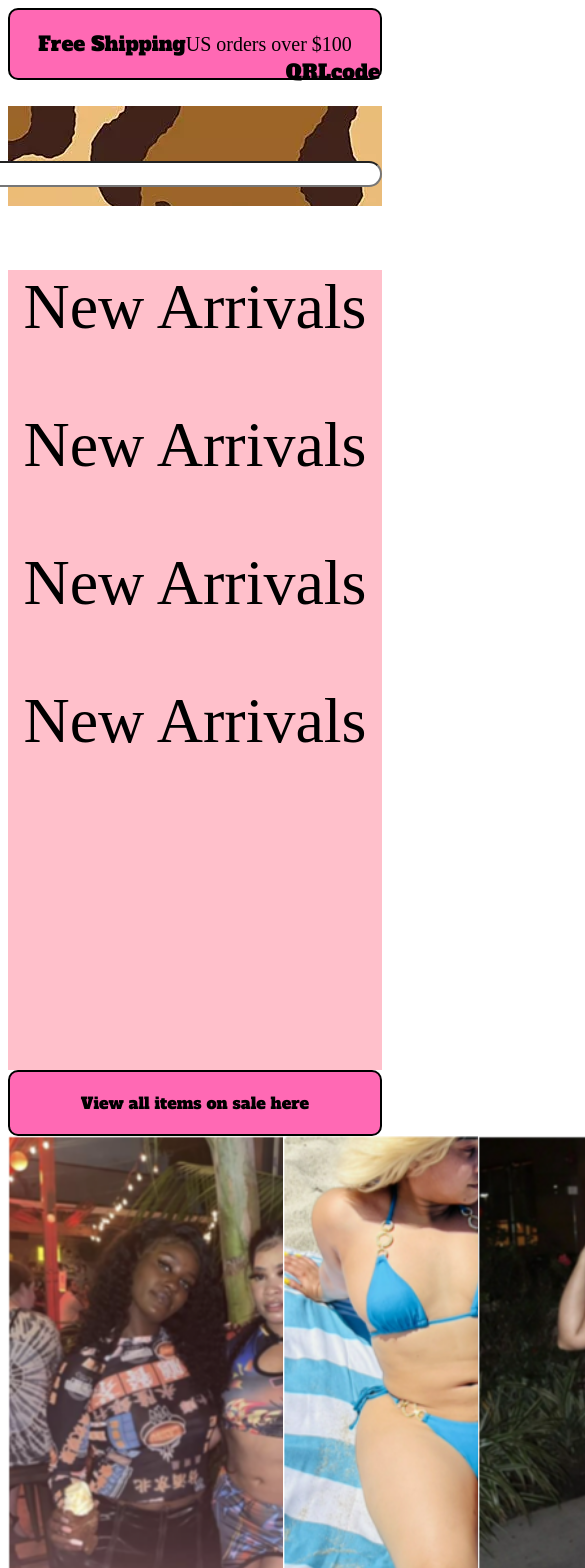
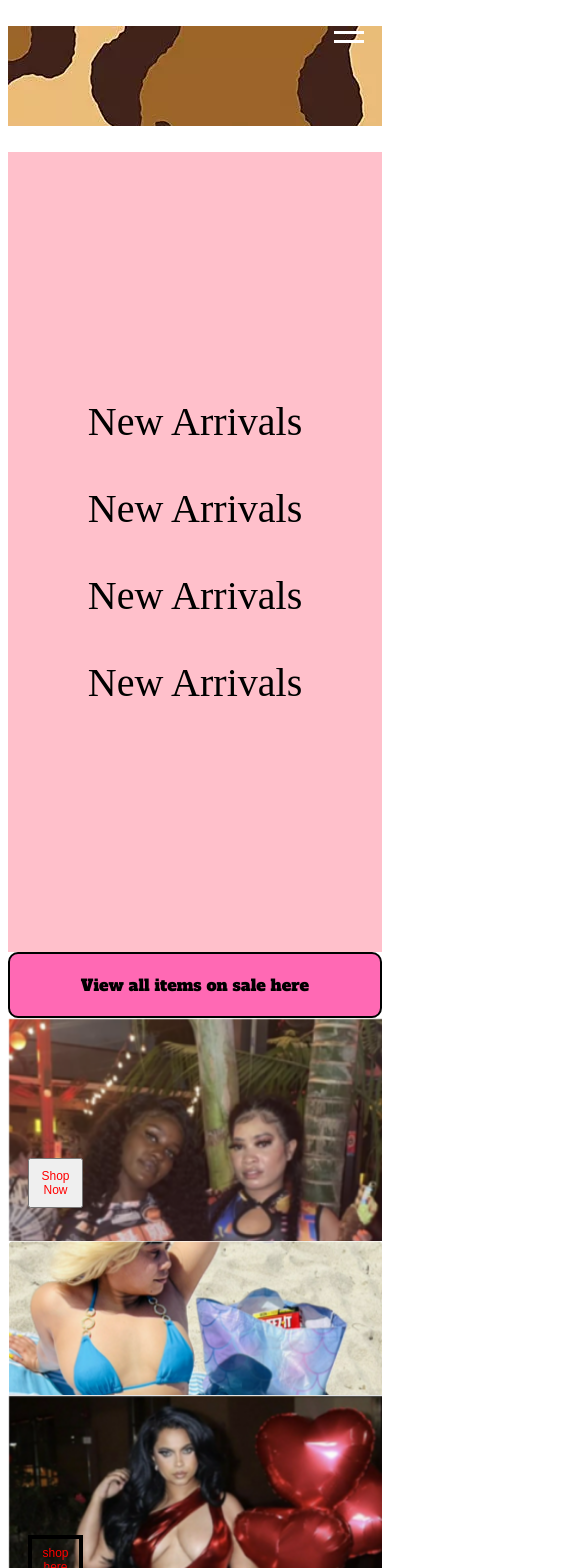
Before and after one commit to mtravers1/onlineretailwebsite, a React (Create React App) app: page / in a window 390 px wide. Shown: the top 1568 px of the page, 585 px wide, since content can reach past the window. Built offline with nearby package versions, Linux system fonts and the light colour scheme; a web font is replaced by a local one.

Commit message:
finishing making home responsive to mobile

```diff
--- a/src/components/homenav.js
+++ b/src/components/homenav.js
@@ -28,6 +28,15 @@ const HomeNavbar = ()=>{
                     <input type="text" style={{width:"400px", borderRadius:"20px", height:"20px"}} ></input>
                 </li>
 
+                <a href='#' id="togglebutton">
+                    <span id="bar" />
+                    <span id="bar" />
+                    <span id="bar" />
+
+
+
+                </a>
+
 
 
 
--- a/src/components/navbar.js
+++ b/src/components/navbar.js
@@ -8,9 +8,7 @@ const Navbar = ()=>{
 
             <ul>
 
-            <li>
-                    <button type='button'><Link to='/yourcart'>Your Cart</Link></button>
-                </li>
+
                 <li>
                     <Link to="/home">home</Link>
                 </li>
@@ -24,6 +22,9 @@ const Navbar = ()=>{
                 <li >
                     <Link to='/' style={{borderRight:"none"}}>Help</Link>
                 </li>
+                <li>
+                    <button type='button'><Link to='/yourcart'>Your Cart</Link></button>
+                </li>
 
 
             </ul>
--- a/src/index.css
+++ b/src/index.css
@@ -24,7 +24,27 @@
   float:right
 }
 
+#home{
 
+}
+
+#togglebutton{
+  position:absolute;
+  top:.75rem;
+  right:1rem;
+  flex-direction:column;
+  justify-content:space-between;
+  width:30px;
+  height:21px;
+  display:none
+}
+
+#bar{
+  height:3px;
+  width:100%;
+  background-color: white;
+  border-bottom: 10px;
+}
 
 #homenavbar{
   font-size: 26px;
@@ -109,7 +129,7 @@
     max-width: 65%;
     max-height: 30%;
     position: relative;
-    bottom: 700px;
+    bottom: 550px;
     left: 20px;
 
 }
@@ -121,9 +141,28 @@
 
 #headingpic{
   height: 800px;
-  width: 100%;
+
   background-color: pink;
   font-family: 'Bungee Outline', cursive;
+  display: flex;
+  display: flex;
+    font-size: 50px;
+    justify-content: center;
+    align-items: center;
+
+}
+
+#shopbut{
+  width:450px;
+  height:100px;
+
+  font-weight:bold;
+  font-size:28px;
+  margin-top:100px;
+  margin-bottom:10px;
+  font-family: 'Alfa Slab One', cursive;
+  border-radius: 5px;
+  background-color:#ff69b4
 
 }
 
@@ -171,6 +210,16 @@
   align-items: center;
 
 }
+
+#salebutton button {
+
+  color:red;
+  height:50px;
+  width:200px;
+  font-size:24px;
+}
+
+
 
 #favorite{
   font-family: 'Bubblegum Sans', cursive;
@@ -256,8 +305,8 @@
 
 #subscribe{
   display:grid;
-  grid-template-columns: repeat(2, minmax(600px, 1fr));
-  grid-template-rows: 400px;
+  grid-template-columns: repeat(2, minmax(auto, 1fr));
+
   background-color: black;
 }
 
@@ -292,7 +341,6 @@
   display: grid;
   grid-template-columns: repeat(2, minmax(auto, 1fr));
   font-size: 24px;
-  height:300px
 }
 
 .story h1{
@@ -369,7 +417,7 @@
   display: grid;
   grid-template-columns: repeat(4, minmax(auto, 1fr));
   grid-gap:20px;
-  padding: 100px;
+
 }
 
 #category img{
@@ -397,7 +445,10 @@
 
   height: 250px;
   width: 205px;
-  background-color: lightgray;
+  background-color: grey;
+  display: flex;
+  justify-content: center;
+  align-items: center;
 }
 
 #shopal{
@@ -405,12 +456,6 @@
 
 }
 
-#shopbut{
-  font-family: 'Alfa Slab One', cursive;
-  border-radius: 5px;
-  background-color:#ff69b4
-
-}
 
 #newsletter{
   height:200px;
@@ -419,10 +464,35 @@
   grid-template-columns: repeat(2, minmax(auto, 1fr));
 }
 
+#newsletter button{
+  background-color: #606060;
+  border:none;
+  margin-left:20px;
+  width:"90px"
+
+}
+
 #prod{
   display: grid;
   grid-template-columns: repeat(2,minmax(auto, 1fr));
   border: 1px solid grey
+}
+
+#prod span{
+  text-align: left;
+
+}
+
+#prod button{
+  background-color: #606060;
+  height:50px;
+  width:100px
+}
+
+#prod a{
+  text-decoration: none;
+  color:white;
+
 }
 
 #productpage{
@@ -449,7 +519,7 @@
 #product img{
   width:130px;
   height:150px;
-  background-color: chocolate
+  background-color: lightgrey
 }
 #product div{
   padding-right: 10px
@@ -710,6 +780,10 @@ height:30px
   float:left
 }
 
+#collection{
+  background-color: #ff69b4;
+}
+
 #reviews{
   display: flex;
   justify-content: space-around;
@@ -804,3 +878,103 @@ display: flex;
 
 
 }
+
+
+@media(max-width: 600px){
+  #togglebutton{
+    display: flex;
+    color: pink
+
+  }
+
+  #homenavbar li{
+    display: none;
+  }
+
+  #header{
+    display: none;
+  }
+
+  #saleitems p {
+    font-size: 0px;
+    position: relative;
+    top:30px;
+
+
+    text-align: left;
+}
+
+#saleitems{
+
+  display:flex;
+  flex-direction: row;
+  flex-wrap:wrap;
+}
+
+.leftpic{
+  width:100%
+}
+
+.midpic{
+  width:100%
+}
+
+.rightpic{
+  width:100%
+}
+#shopbut{
+  width:auto;
+  height:auto;
+
+}
+
+#salebutton {
+  width:75px;
+  height:70px;
+  position: relative;
+  top:100px
+
+
+
+}
+#salebutton button {
+  font-size:12px;
+  margin-left:20px;
+  width:105px;
+  height:50px;
+
+
+}
+
+#headingpic{
+
+}
+
+#headingpic span{
+  background-color:pink;
+  font-size: 40px
+}
+
+.story {
+  display: flex;
+  flex-wrap: wrap;
+  font-size: 24px;
+}
+
+#subscribe {
+
+  grid-template-rows: repeat(2, minmax(auto, 1fr));
+
+}
+
+
+#footer {
+  display: flex;
+  flex-wrap: wrap;
+}
+
+.collab {
+  font-size: 12px;
+}
+
+}
--- a/src/page/collection.js
+++ b/src/page/collection.js
@@ -37,11 +37,11 @@ const Collection = ()=>{
 
     return(
         <div id="collection">
-            {dress &&<Browseall dress={dress}  />}
+            {/* {dress &&<Browseall dress={dress}  /> */}
             {/* <Browseall dress={dress} handleDelete={handleDelete} /> */}
-            <div><p>best selling</p>
-            {dress && <Browseall dress={dress.filter((dres)=>dres.rating>=4)} />}
-            </div>
+            <p>best selling</p>
+            {/* {dress && <Browseall dress={dress.filter((dres)=>dres.rating>=4)} />
+            </div> */}
             {/* {cart && <Cart cart={cart}/>} */}
 
 
--- a/src/page/home.js
+++ b/src/page/home.js
@@ -18,7 +18,7 @@ const Home = () => {
             <HomeNavbar/>
             </div>
             <div id="headingpic">
-            <span style={{backgroundColor:"pink", fontSize: "64px"}}>
+            <span >
                 <p>New Arrivals</p>
                 <p>New Arrivals</p>
                 <p>New Arrivals</p>
@@ -27,13 +27,20 @@ const Home = () => {
             </div>
             <div id="shoppingstrip" style={{padding:"20px", border:"2px solid black", borderRadius:10, backgroundColor:"#ff69b4", fontFamily:"'Alfa Slab One', cursive"}} href="/">View all items on sale here</div>
             <div id="saleitems">
-                <span className="leftpic"><p style={{}}>Trending<br/>
+                <span className="leftpic">
+
+
+                    <p style={{}}>Trending<br/>
                 This Week<br/><span id="salebutton">
-                    <button type="button" style={{color:"red", height:"50px" ,width:"200px", fontSize:"24px"}}>shop Now</button></span></p></span>
+                    <button type="button">Shop Now</button></span></p>
+
+                    </span>
+
+
                 <span className="midpic"><p>Bakini Sale 30% off</p></span>
                 <span className="rightpic"><p>New <br/>Date Nite <br/>
                 <span id="salebutton">
-                <button type="button" style={{height:"50px", width:"200px", border: "4px solid black", fontSize:"24px", background:"none"}}>shop here</button></span></p></span>
+                <button type="button" style={{ border: "4px solid black", background:"none"}}>shop here</button></span></p></span>
 
             </div>
             <div id="fav" >
@@ -51,7 +58,7 @@ const Home = () => {
                 <span id="dress3"><p style={{position:"relative", top:"400px"}}><span style={{color:"pink"}} id="homeprice">$300</span><br/><span id="hname">white dress</span></p></span>
                 <span id="dress4"><p style={{position:"relative", top:"400px"}}><span style={{color:"pink"}} id="homeprice">$400</span><br/><span id="hname">snake dress</span></p></span>
             </div>
-            <button id="shopbut" type="button" style={{width:"450px", height:"100px", backgroundColor:"pink", fontWeight:"bold", fontSize:"28px", marginTop:"100px", marginBottom:"10px"}}><Link to="/shopAll">Shop All</Link></button>
+            <button id="shopbut" type="button"><Link to="/shopAll">Shop All</Link></button>
 
             <div id="subscribe" >
             <div id="signup">
--- a/src/page/loyaltycard.js
+++ b/src/page/loyaltycard.js
@@ -123,7 +123,7 @@ const Loyalty = ()=>{
 
 
             </div>
-            <p style={{float:"right", marginRight:"230px", marginBottom:"200px", fontWeight:"bold"}}><ion-icon style={{color:"white"}} name="star-outline"></ion-icon>required Field</p>
+            <p style={{float:"right", marginRight:"230px", fontWeight:"bold"}}><ion-icon style={{color:"white"}} name="star-outline"></ion-icon>required Field</p>
 
             <button type="Submit">Enroll </button>
 
--- a/src/page/shopAll.js
+++ b/src/page/shopAll.js
@@ -15,7 +15,7 @@ const ShopAll = (props)=>{
         <div id="shopal">
             <div style={{backgroundColor:"lightgrey"}}>
 
-            <Navbar />
+            <Navbar style={{justifyContent:"right"}}/>
 
 
 
@@ -39,16 +39,17 @@ const ShopAll = (props)=>{
                 <span><img scr="./"></img><p>Category</p></span>
                 <span><img></img><p>Category</p></span>
                 <span><img></img><p>Category</p></span>
-                <span><p id="shopp">ShopNow</p><p></p></span>
+                <span id="shopp"><span ><p>shop now</p></span></span>
+                {/* <span><span id="shopp">ShopNow</span></span> */}
                 </div>
                 <div id="newsletter" >
 
-                   <span style={{float:"left", border:"1px solid grey"}}><p>image</p>
+                   <span style={{float:"left", border:"1px solid grey"}}><img  style={{display:"flex", justifyContent:"center", alignItems:"center"}} src="" alt="photo"/>
 
                    </span>
                    <span style={{border:"1px solid grey"}}>
                    <p  >newsletter<br/><input type="text" style={{width:"300px", height:"30px", border:"1px solid grey"}}/>
-                    <button type="submit" style={{height:"35px"}}>Subscribe</button></p>
+                    <button type="submit" style={{height:"35px", width:"100px"}}>Subscribe</button></p>
                    </span>
                 </div>
                 <div id="prod">
@@ -57,12 +58,12 @@ const ShopAll = (props)=>{
                 <span style={{width:"70%", float:"left"}}><h1>Header Reguarding your product</h1>
                 <br/>Sed ut perpiciatis unde omnis iste natus error voluptete accusanrium doloremque laudantiumtotam rem aperiam eaque ipsa quae ab illo<br/>
                 <button type="button">
-                    <Link to="/browseall">Browse all</Link>
+                    <Link to="/browseall" style={{textDeclearation:"none"}}>Browse all</Link>
                     </button></span>
                 <span >
                         <div id="product">
                             <div>
-                                <button onClick={{}}>
+
                                 <Link to="/productpage">
                             <img>
 
@@ -70,7 +71,7 @@ const ShopAll = (props)=>{
                             </Link>
 
 
-                            </button>
+
                             <span style={{float:"right"}}>
                             <h1 >Product</h1>
                             <p>rating</p>
```
